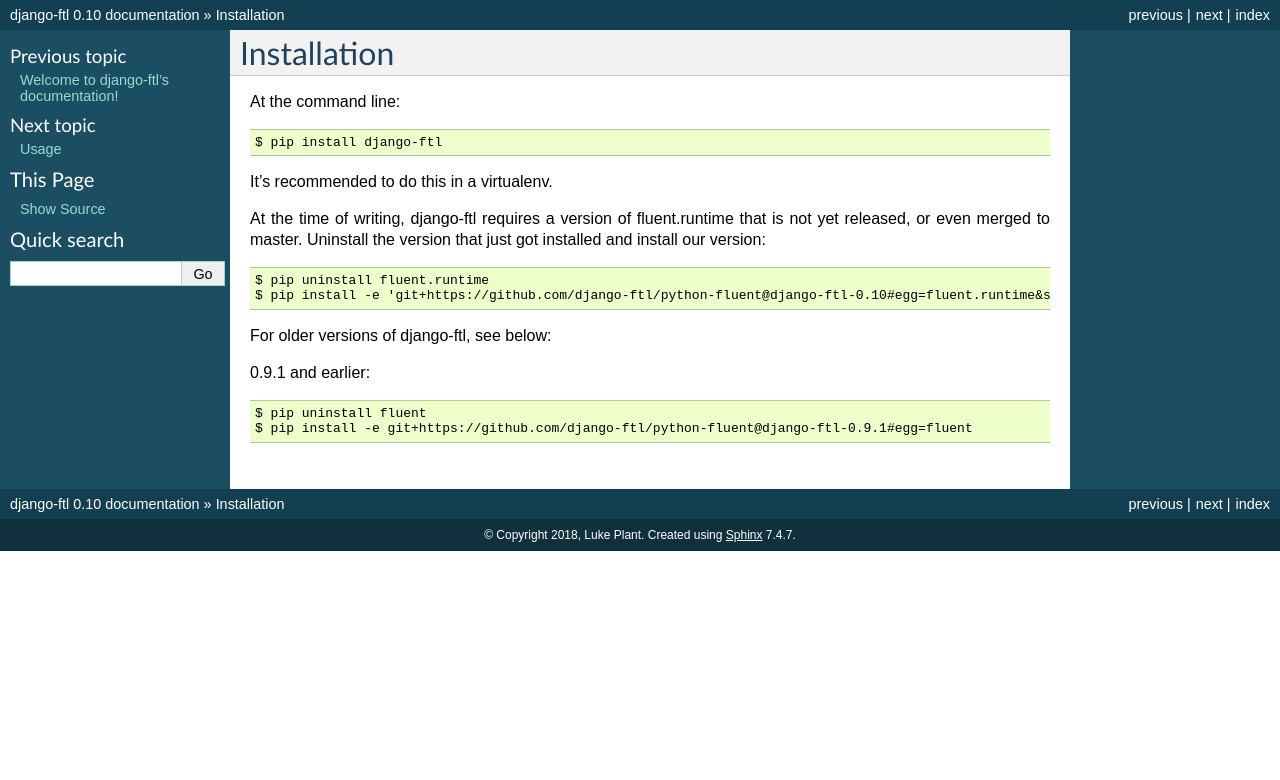
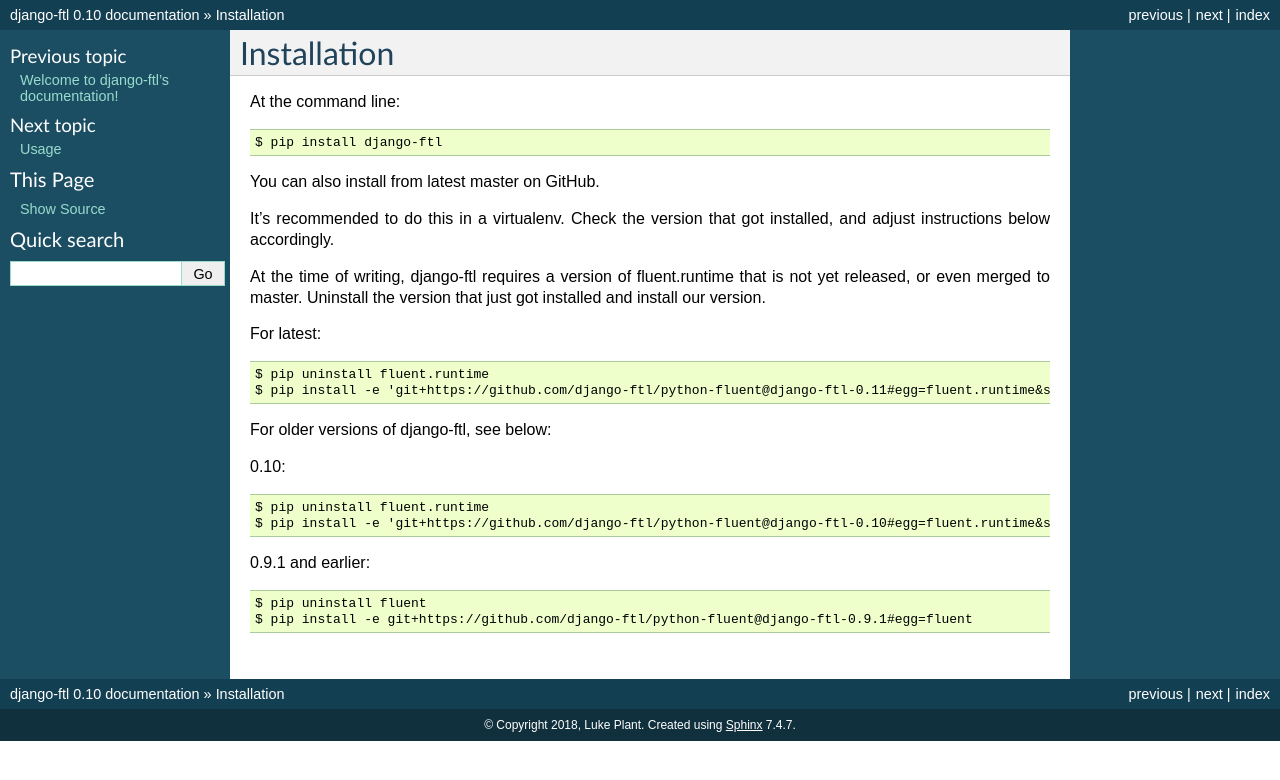
Before and after one commit to django-ftl/django-ftl, a Sphinx documentation site: the page built from docs/installation.rst, in a window 1280 px wide. Shown: the top 780 px of the page. Built offline with Sphinx 7.4.7, drawn with Linux system fonts in a browser that asks for light colours.

```diff
--- a/docs/installation.rst
+++ b/docs/installation.rst
@@ -6,16 +6,26 @@
 
     $ pip install django-ftl
 
-It's recommended to do this in a virtualenv.
+You can also install from latest master on GitHub.
+
+It's recommended to do this in a virtualenv. Check the version that got
+installed, and adjust instructions below accordingly.
 
 At the time of writing, django-ftl requires a version of fluent.runtime that is
 not yet released, or even merged to master. Uninstall the version that just got
-installed and install our version::
+installed and install our version.
+
+For latest::
+
+    $ pip uninstall fluent.runtime
+    $ pip install -e 'git+https://github.com/django-ftl/python-fluent@django-ftl-0.11#egg=fluent.runtime&subdirectory=fluent.runtime'
+
+For older versions of django-ftl, see below:
+
+0.10::
 
     $ pip uninstall fluent.runtime
     $ pip install -e 'git+https://github.com/django-ftl/python-fluent@django-ftl-0.10#egg=fluent.runtime&subdirectory=fluent.runtime'
-
-For older versions of django-ftl, see below:
 
 0.9.1 and earlier::
 
```
Also changed, not shown: HISTORY.rst (+8 -1 lines), 1 other file.
